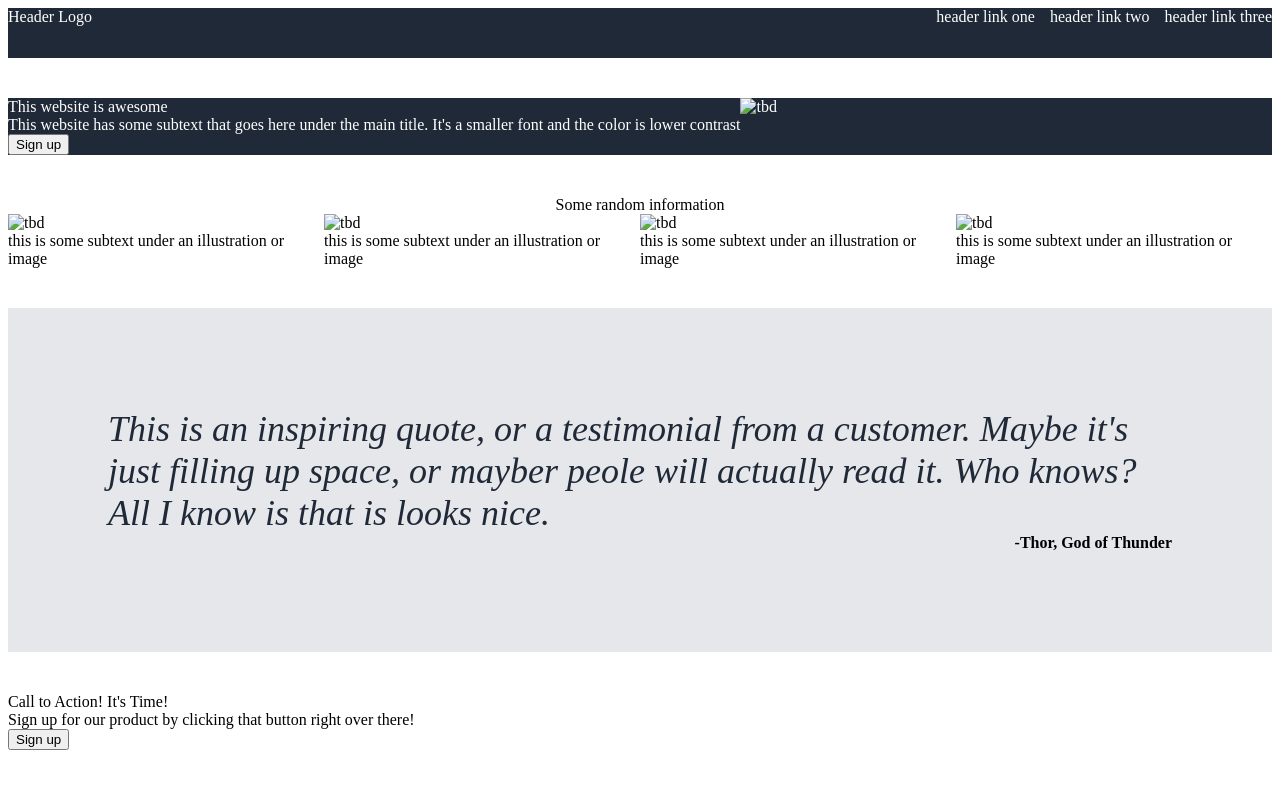
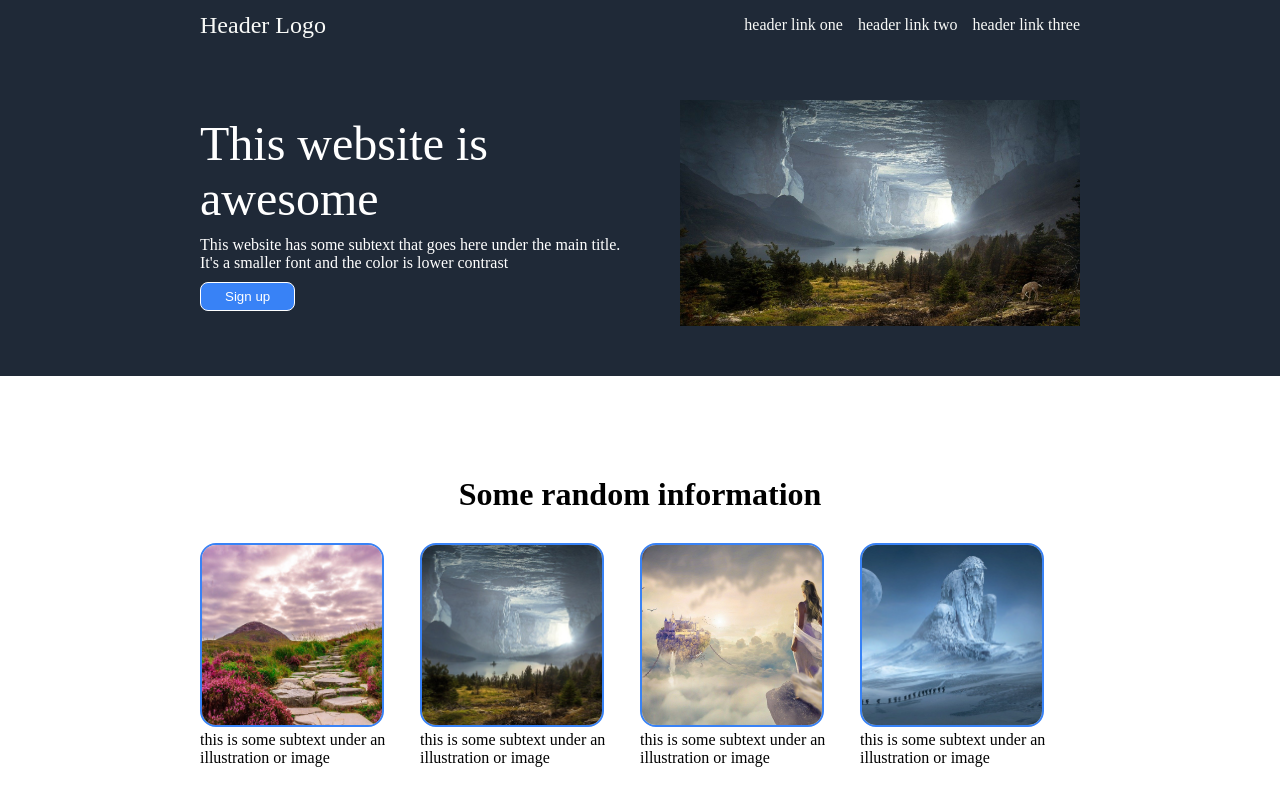
Before and after one commit to BhaluBear/landing-page, a plain HTML site: page index.html in a window 1280 px wide. Shown: the top 787 px of the page. Drawn offline with Linux system fonts and the light colour scheme.

Commit message:
General layout done, flex not working yet

```diff
--- a/index.html
+++ b/index.html
@@ -28,39 +28,41 @@
                 <button>Sign up</button>
             </div>
         </div>
-        <img src="" alt="tbd">
+        <img src="./photos/awesome-fantasy.jpg" alt="Fantasy image background">
     </div>
 
     <div class="second-row">
         <div class="title-two">Some random information</div>
         <div class="title-two-info">
             <div class="info">
-                <img src="" alt="tbd">
+                <img class ="small-fantasy" src="./photos/ireland.jpg" alt="Fantasy Ireland">
                 <div class="text">this is some subtext under an illustration or image</div>
             </div>
             <div class="info">
-                <img src="" alt="tbd">
+                <img class ="small-fantasy" src="./photos/awesome-fantasy.jpg" alt="Awesome fantasy photo">
                 <div class="text">this is some subtext under an illustration or image</div>
             </div>
             <div class="info">
-                <img src="" alt="tbd">
+                <img class ="small-fantasy" src="./photos/floatingisland.jpg" alt="Floating island fantasy photo">
                 <div class="text">this is some subtext under an illustration or image</div>
             </div>
             <div class="info">
-                <img src="" alt="tbd">
+                <img class ="small-fantasy" src="./photos/snowfantasy.jpg" alt="Hiking in snow fantasy photo">
                 <div class="text">this is some subtext under an illustration or image</div>
             </div>
         </div>
     </div>
 
     <div class="third-row">
-        <div class="quote">This is an inspiring quote, or a testimonial from a customer. Maybe it's just filling up space, or mayber peole will actually read it. Who knows? All I know is that is looks nice.</div>
+        <div class="quote">This is an inspiring quote, or a testimonial from a customer. Maybe it's just filling up space, or maybe peole will actually read it. Who knows? All I know is that is looks nice.</div>
         <div class="quote-author">-Thor, God of Thunder</div>
     </div>
 
     <div class="fourth-row">
-        <div class="fourth-title">Call to Action! It's Time!</div>
-        <div class="fourth-subtext">Sign up for our product by clicking that button right over there!</div>
+        <div>
+            <div class="fourth-title">Call to action! It's time!</div>
+            <div class="fourth-subtext">Sign up for our product by clicking that button right over there!</div>
+        </div>
         <div class="button">
             <button>Sign up</button>
         </div>
--- a/style.css
+++ b/style.css
@@ -3,15 +3,22 @@ body {
     flex-direction: column;
     justify-content: space-between;
     min-height: 100vh;
+    margin: 0;
 }
 
 .header {
     background-color: #1F2937;
-    color: white;
+    color: #F9FAF8;
     display: flex;
     justify-content: space-between;
-    max-height: 50px;
-    flex: 1;
+    align-items: center;
+    height: 50px;
+    flex: 0 1 auto;
+    padding: 0 200px;
+}
+
+.logo {
+    font-size: 24px;
 }
 
 ul {
@@ -26,14 +33,49 @@ ul {
     background-color: #1F2937;
     color: white;
     display: flex;
+    flex: 1 1 0;
+    padding: 50px 200px;
+    justify-content: space-between;
+    align-items: center;
+    gap: 40px;
+}
+
+img {
+    width: 100%;
+    max-width: 400px;
+    padding-left: 20px 0 20px 20px;
+}
+
+.title {
+    font-size: 48px;
+    margin: 10px 0;
+}
+
+.second-row {
+    display: flex;
+    flex-direction: column;
+    flex: 1 1 0;
+    padding: 100px 200px;
 }
 
 .title-two {
     text-align: center;
+    font-size: 32px;
+    font-weight: 800;
+    margin-bottom: 30px;
 }
 
 .title-two-info {
     display: flex;
+    justify-content: center;
+}
+
+.small-fantasy {
+    object-fit: cover;
+    width:180px;
+    height:180px;
+    border-radius: 16px;
+    border: 2px solid #3882F6;
 }
 
 .third-row {
@@ -41,17 +83,56 @@ ul {
     display: flex;
     flex-direction: column;
     justify-content: center;
-    padding: 100px;
+    padding: 100px 200px;
+    flex: 1 1 0;
 }
 
+.fourth-row {
+    padding: 50px;
+    margin: 50px;
+    display: flex;
+    flex: 1 1 0;
+    justify-content: space-between;
+    align-items: center;
+    background-color: #3882F6;
+    color: white;
+    border-radius: 8px;
+    padding: 50px 100px;
+    margin: 100px 200px;
+}
 .quote {
     font-size: 36px;
     font-style: italic;
     color:#1F2937;
 }
 
+.fourth-title {
+    font-size: 18px;
+    font-weight: 800;
+}
 .quote-author{
     text-align: right;
     font-size: 16px;
     font-weight: 800;
 }
+
+.footer {
+    background-color: #1F2937;
+    color: white;
+    display: flex;
+    justify-content: center;
+    align-items: center;
+    max-height: 50px;
+    flex: 1;
+}
+
+button {
+    background-color: #3882F6;
+    cursor: pointer;
+    border: 1px solid white;
+    background: #3882F6;
+    color: white;
+    padding: 6px 24px;
+    border-radius: 8px;
+    margin: 10px 0;
+}
```
Also changed, not shown: photos/awesome-fantasy.jpg (added), photos/cloudfantasy.jpg (added), photos/floatingisland.jpg (added), photos/ireland.jpg (added), photos/snowfantasy.jpg (added).
